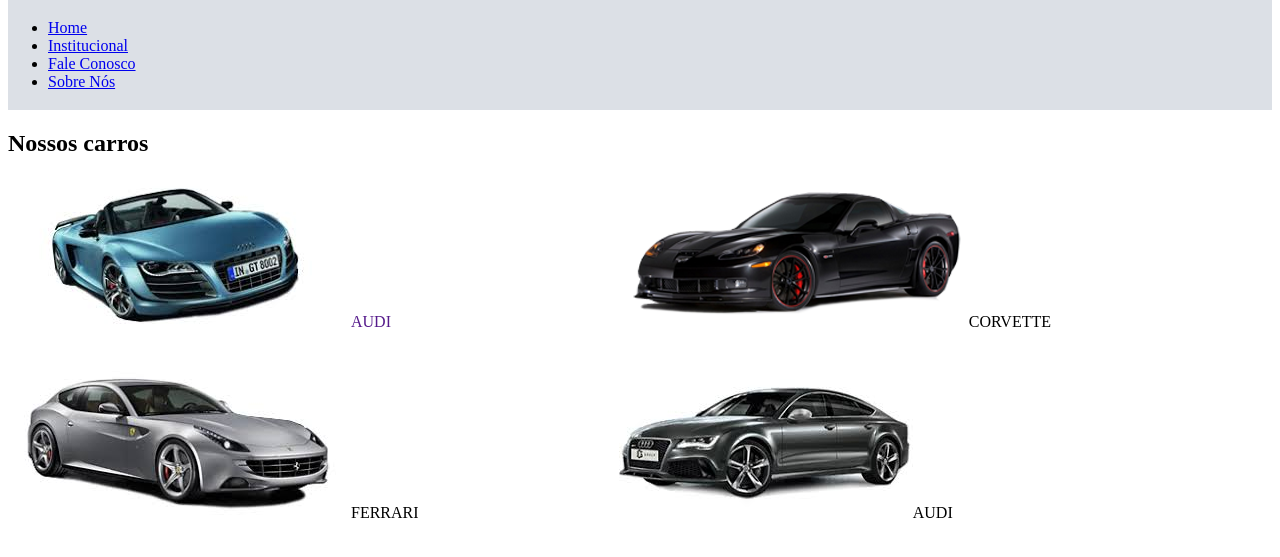
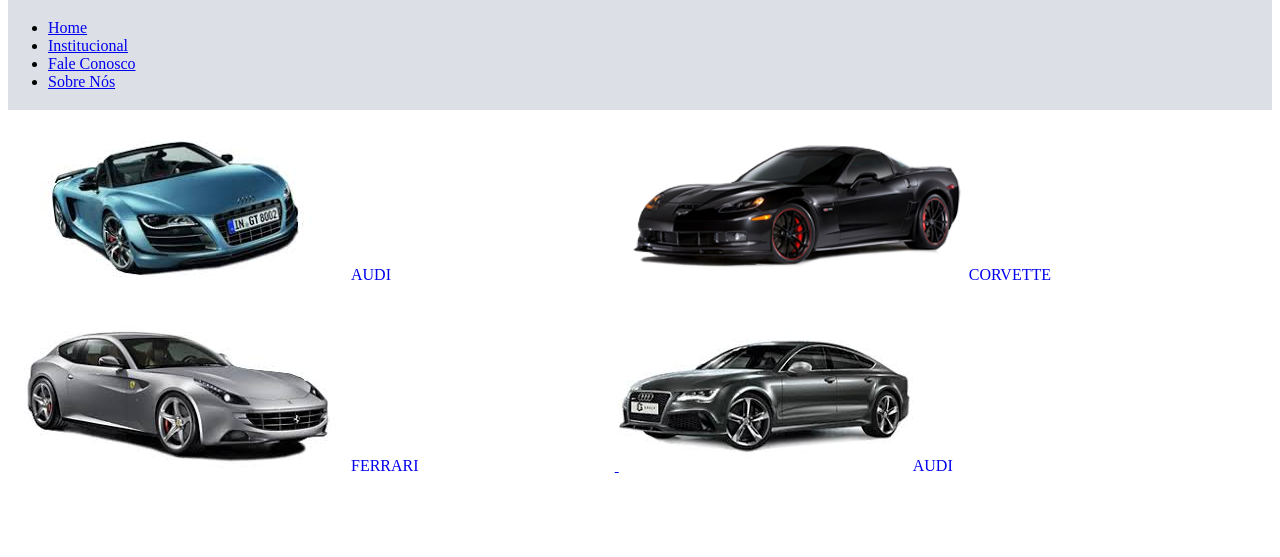
Before and after one commit to maiconbischoff/ensinando-lucas, a plain HTML site: page index.html in a window 1280 px wide. Shown: the part 61-618 px from the top of the page. Drawn offline with Linux system fonts and the light colour scheme.

Commit message:
links dos carros

```diff
--- a/index.html
+++ b/index.html
@@ -20,11 +20,11 @@
 
         </div>
         <div class="margin-auto">
-            <h2>Nossos carros</h2>
-            <a href=""><div class="width-48  inline-block"><img src="img/audi.jpg" alt=""><p class="inline-block"> AUDI</p></div></a>
-            <div class="width-48  inline-block"><img src="img/carros-esportivos.png" alt=""><P class="inline-block">CORVETTE</P></div>
-            <div class="width-48  inline-block"><img src="img/ferrari.jpg" alt=""><p class="inline-block">FERRARI</p></div>
-            <div class="width-48  inline-block"><img src="img/images.jpg" alt=""><p class="inline-block">AUDI</p></div>
+            <h2></h2>
+            <a href="/pages/carro-1.html"><div class="width-48  inline-block"><img src="img/audi.jpg" alt=""><p class="inline-block"> AUDI</p></div></a>
+            <a href="/pages/carro-2.html"><div class="width-48  inline-block"><img src="img/carros-esportivos.png" alt=""><P class="inline-block">CORVETTE</P></div>
+            <a href="/pages/carro-2.html"><div class="width-48  inline-block"><img src="img/ferrari.jpg" alt=""><p class="inline-block">FERRARI</p></div>
+            <a href="/pages/carro-2.html"><div class="width-48  inline-block"><img src="img/images.jpg" alt=""><p class="inline-block">AUDI</p></div>
 
         </div>
         <div class="">
```
